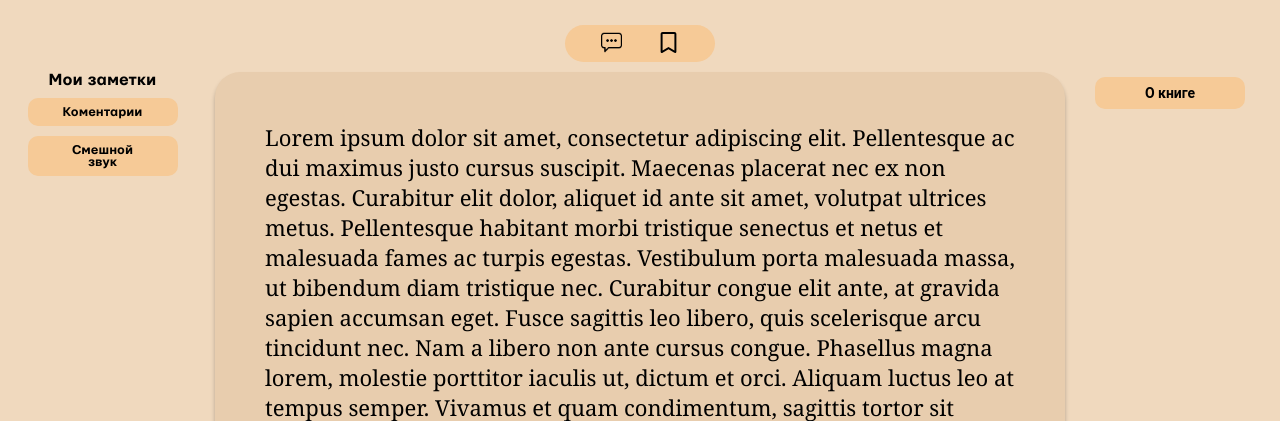
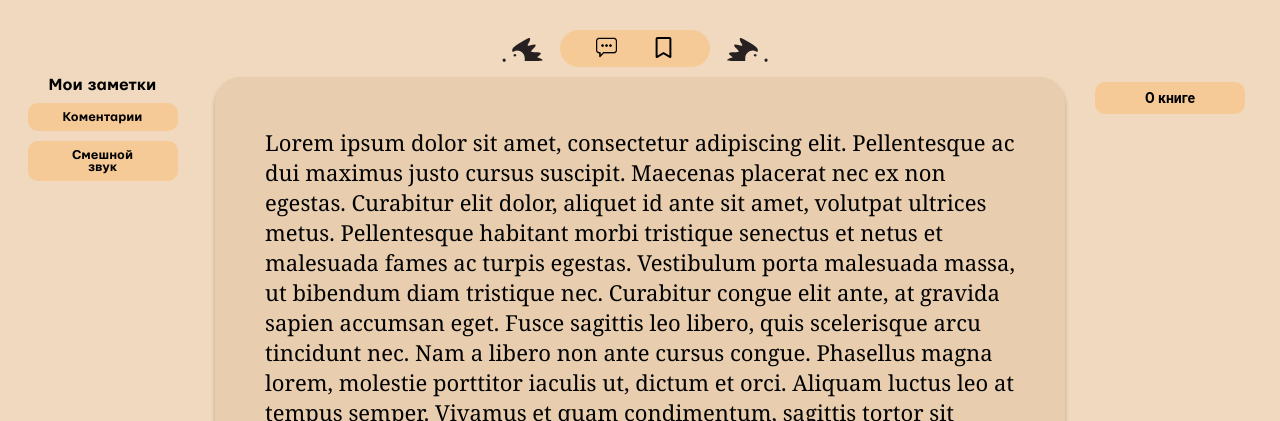
Before and after one commit to S1norin/biblyozh, a Flask app: template templates/reader.html in a window 1280 px wide. Shown: the part 62-483 px from the top of the page. Run offline with Flask 3, Linux system fonts and the light colour scheme; the template is opened without the code that fills it: most values are stand-ins (such as "Sample title", 1, 10 or a date in 2020); grey boxes marked "Sample" are stand-in pictures.

Commit message:
Кнопки переключения страниц

```diff
--- a/main.py
+++ b/main.py
@@ -137,6 +137,12 @@ def reader_selected(book_id, current_page):
         note_form = NoteForm()
         selected_user = db_sess.query(User).filter(User.id == oleg.id).first()
         selected_book = db_sess.query(Book).filter(Book.id == book_id).first()
+        if selected_book.user_id != selected_user.id:
+            return redirect('/library')  # Пользователь попытался открыть чужую книгу
+        if selected_book.work_size > current_page or current_page < 1:
+            return redirect(f'/reader/{book_id}/1')
+        next_page = 1 if current_page == selected_book.work_size else current_page + 1
+        prev_page = selected_book.work_size - 1 if current_page != 1 else selected_book.work_size
         bookmarks_data = selected_book.bookmarks
         if not bookmarks_data:
             have_bookmark = False
@@ -145,14 +151,13 @@ def reader_selected(book_id, current_page):
                 have_bookmark = True
             else:
                 have_bookmark = False
-        if selected_book.user_id != selected_user.id:
-            return redirect('/library')  # Пользователь попытался открыть чужую книгу
         if selected_book is not None:
             db_sess.query(User).filter(User.id == selected_user.id).update({"last_book": book_id})
             db_sess.query(Book).filter(Book.id == selected_book.id).update({"last_page": current_page})
             db_sess.commit()
             return render_template('reader.html', book=selected_book, user=selected_user, book_id=book_id,
-                                   page=current_page, form=note_form, have_bookmark=have_bookmark)
+                                   page=current_page, form=note_form, have_bookmark=have_bookmark, next_page=next_page,
+                                   prev_page=prev_page)
         else:
             abort(404)
     else:
@@ -285,5 +290,5 @@ def main():
 
 
 if __name__ == '__main__':
-    oleg = current_user  # TODO: Переименовать по-человечески переменную. Я никак не могу придумать нормальное название
+    oleg = current_user
     main()
--- a/static/styles/reader.css
+++ b/static/styles/reader.css
@@ -12,6 +12,15 @@
     url('../fonts/mariupol-bold.ttf') format("truetype");
     font-weight: 800;
     font-style: normal;
+}
+
+.next_page_and_btns {
+    width: 280px;
+    display: flex;
+    align-items: center;
+    gap: 10px;
+    margin: auto;
+    margin-bottom: 5px;
 }
 
 a {
@@ -90,9 +99,9 @@ body {
     padding-bottom: 5px;
     border-radius: 20px;
     width: 240px;
-    margin: 10px auto;
     max-width: 150px;
     min-width: 120px;
+    margin: 5px;
 }
 
 .page-content {
@@ -261,6 +270,11 @@ body {
         margin-bottom: 10px;
         gap: 40px;
     }
+
+    .next_page_and_btns {
+        margin: 0;
+    }
+
 }
 
 
@@ -808,3 +822,9 @@ body {
     font-weight: 800;
     font-size: 14px;
 }
+
+.next_page_img {
+    margin-top: 5px;
+    width: 45px;
+    height: 25px;
+}
--- a/templates/reader.html
+++ b/templates/reader.html
@@ -42,9 +42,10 @@
 
 <div class="buttons-container">
     <button class="up-comment-button">Коментарии</button>
+    <div class="next_page_and_btns">
+        <a href="/reader/{{ book.id }}/{{ prev_page }}"><img class="next_page_img" src="{{ url_for('static', filename='images/prev_page.svg') }}" alt=""></a>
         <div class="button-row">
             <a><img class="comment-img" data-target="#modal1" src="{{ url_for('static', filename='images/comment.png') }}" alt=""></a>
-
             <form id="bookmark_form">
                 <input style="display: none" type="text" id="book_id" value="{{ book_id }}">
                 <input style="display: none" type="text" id="page" value="{{ page }}">
@@ -58,7 +59,8 @@
                          alt="">
                 </button>
             </form>
-
+        </div>
+        <a href="/reader/{{ book.id }}/{{ next_page }}"><img class="next_page_img" src="{{ url_for('static', filename='images/next_page.svg') }}" alt=""></a>
     </div>
     <a href="/about/{{ book.id }}">
         <div class="up-about-book-button">О книге</div>
```
Also changed, not shown: static/images/next_page.svg (added), static/images/prev_page.svg (added). Lines whose indentation alone changed are shown as unchanged.
